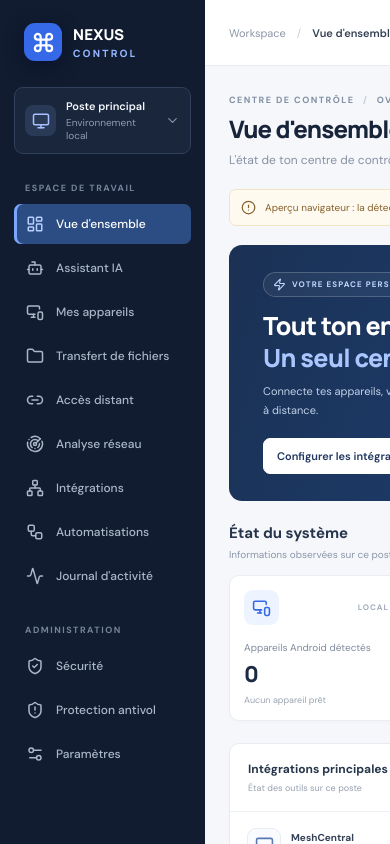
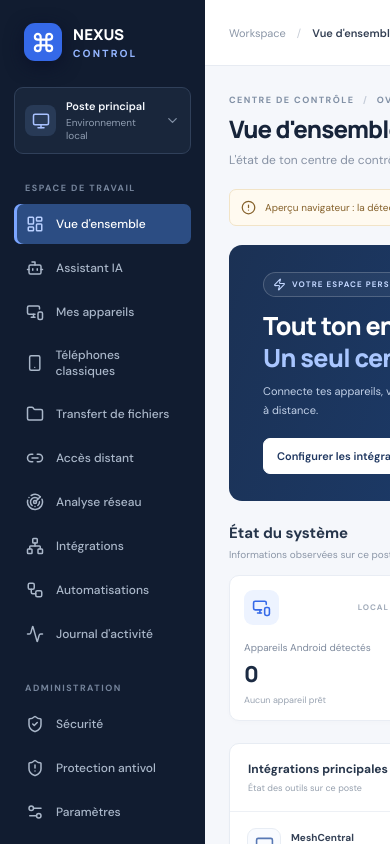
Before and after one commit to darlyblake/NEXUS-CONTROL, a React (Vite) app in the folder apps/desktop/: page / in a window 390 px wide. Shown: the top 844 px of the page. Built offline with nearby package versions, Linux system fonts and the light colour scheme.

Commit message:
feat(classic): add classic phones navigation page

```diff
--- a/apps/desktop/src/App.tsx
+++ b/apps/desktop/src/App.tsx
@@ -3,6 +3,7 @@ import { invoke } from "@tauri-apps/api/core";
 import { ScreenSharePanel } from "./components/ScreenSharePanel";
 import { LocalAISettings } from "./components/LocalAIAgent";
 import { CreationChat } from "./components/CreationChat";
+import { ClassicPhones } from "./components/ClassicPhones";
 import {
   Activity, AlertCircle, Apple, ArrowDownToLine, ArrowUpRight, Bot, Check, FileDown, FileUp,
   ChevronDown, CircleHelp, Clock3, Command, Cpu, FileText, Folder, Gauge,
@@ -11,7 +12,7 @@ import {
   Smartphone, Terminal, Tv, Wifi, WifiOff, Workflow, Wrench, Zap, Camera, MapPin, MessageSquare, Volume2, ShieldAlert, ImagePlus
 } from "lucide-react";
 
-type Page = "overview" | "assistant" | "devices" | "files" | "remote" | "network" | "integrations" | "automations" | "activity" | "security" | "protection" | "settings";
+type Page = "overview" | "assistant" | "classic" | "devices" | "files" | "remote" | "network" | "integrations" | "automations" | "activity" | "security" | "protection" | "settings";
 type NetworkDevice = { ip: string; hostname: string; mac: string; kind: string; manufacturer: string; model: string; deviceType: string; osGuess: string; evidence: string[]; connection: string; adbStatus: string };
 type LocalTool = { id: string; label: string; installed: boolean; detail: string };
 type AuditCheck = { id: string; label: string; status: string; detail: string };
@@ -22,6 +23,7 @@ const nav: { id: Page; label: string; icon: typeof LayoutDashboard }[] = [
   { id: "overview", label: "Vue d'ensemble", icon: LayoutDashboard },
   { id: "assistant", label: "Assistant IA", icon: Bot },
   { id: "devices", label: "Mes appareils", icon: MonitorSmartphone },
+  { id: "classic", label: "Téléphones classiques", icon: Smartphone },
   { id: "files", label: "Transfert de fichiers", icon: Folder },
   { id: "remote", label: "Accès distant", icon: Link2 },
   { id: "network", label: "Analyse réseau", icon: Radar },
@@ -39,6 +41,7 @@ const pageTitles: Record<Page, { title: string; subtitle: string }> = {
   overview: { title: "Vue d'ensemble", subtitle: "L'état de ton centre de contrôle, en un seul endroit." },
   assistant: { title: "Assistant IA", subtitle: "Chat local et agent IA avec accès contrôlé aux fichiers de cet ordinateur." },
   devices: { title: "Mes appareils", subtitle: "Appareils enregistrés et appareils détectés localement." },
+  classic: { title: "Téléphones classiques", subtitle: "Détection USB et diagnostic des téléphones à touches et appareils non Android." },
   files: { title: "Transfert de fichiers", subtitle: "Échanges de fichiers entre appareils compatibles ; ADB Android est le premier connecteur disponible." },
   remote: { title: "Accès distant", subtitle: "Connecte un PC, un appareil Android ou un appareil Apple selon les fonctions autorisées par son système." },
   network: { title: "Analyse réseau", subtitle: "Découvre les appareils qui répondent sur le même réseau local." },
@@ -511,6 +514,8 @@ function App() {
             <div className="footer-note"><LockKeyhole size={14}/> Les commandes distantes restent indisponibles tant que leurs connecteurs ne sont pas configurés et testés.</div>
           </section>}
 
+          {page === "classic" && <section className="page-body"><ClassicPhones runtime={runtime} onNotice={setNotice}/></section>}
+
           {page === "devices" && <section className="page-body">
             {remotePeerRole === "windows" && <div className="panel device-panel"><div className="panel-header"><div><h3>Agent Windows connecté</h3><p>Un agent distant est authentifié via le relais NEXUS CONTROL.</p></div><span className="security-state secure-text">Connecté</span></div><div className="security-row"><div className="security-row-icon secure"><Monitor size={17}/></div><div className="security-row-copy"><strong>PC Windows associé</strong><span>Commandes disponibles dans Accès distant. La détection réseau locale n’est pas nécessaire pour cette connexion.</span></div><button className="button button-primary" onClick={() => navigate("remote")}>Ouvrir Accès distant</button></div></div>}
             <div className="filter-bar"><div className="search-box"><Search size={16}/><input value={query} onChange={e => setQuery(e.target.value)} placeholder="Rechercher un appareil Android…" /></div><div className="heading-actions"><button className="button button-secondary" onClick={() => void recoverBrokenScreen()} disabled={checking}><Smartphone size={15}/>{checking ? "Diagnostic…" : "Écran cassé ? Récupérer l'accès"}</button><button className="button button-secondary" onClick={() => void refreshLocal()} disabled={checking}><RefreshCw size={15} className={checking ? "spin" : ""}/> Scanner via ADB</button></div></div>
```
